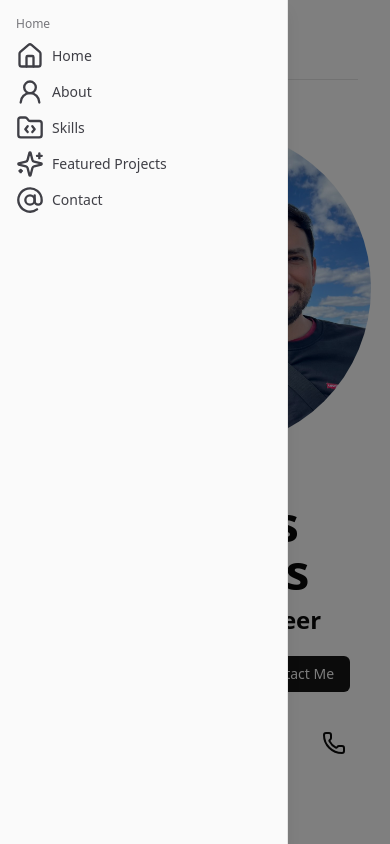
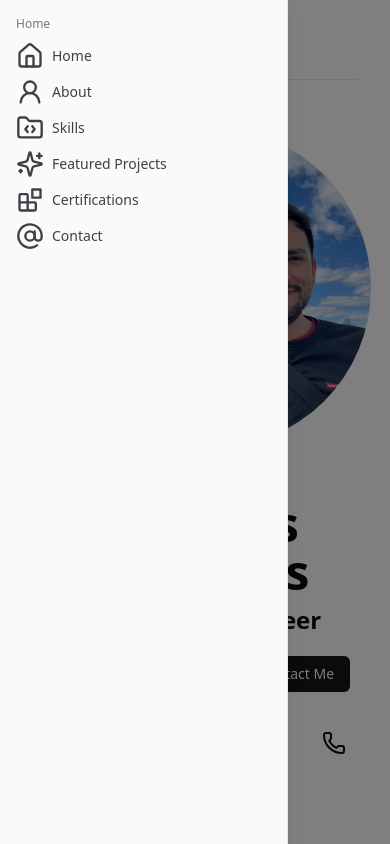
Before and after one commit to neolivaresgonzalez/portfolio-frontend, a React (Vite) app: page /projects/1 in a window 390 px wide. Both pictures are taken after a click on the button "Toggle Sidebar". Shown: the top 844 px of the page. Built offline with nearby package versions, Linux system fonts and the light colour scheme.

Commit message:
Added dynamic way to seed the footer-navbar

```diff
--- /dev/null
+++ b/src/components/ui/icons/blocks.tsx
@@ -0,0 +1,92 @@
+'use client';
+
+import type { Variants } from 'motion/react';
+import type { HTMLAttributes } from 'react';
+import { forwardRef, useCallback, useImperativeHandle, useRef } from 'react';
+import { motion, useAnimation } from 'motion/react';
+
+import { cn } from '@/lib/utils';
+
+export interface BlocksIconHandle {
+    startAnimation: () => void;
+    stopAnimation: () => void;
+}
+
+interface BlocksIconProps extends HTMLAttributes<HTMLDivElement> {
+    size?: number;
+}
+
+const variants: Variants = {
+    normal: { translateX: 0, translateY: 0 },
+    animate: { translateX: -4, translateY: 4 },
+};
+
+const BlocksIcon = forwardRef<BlocksIconHandle, BlocksIconProps>(
+    ({ onMouseEnter, onMouseLeave, className, size = 28, ...props }, ref) => {
+        const controls = useAnimation();
+        const isControlledRef = useRef(false);
+
+        useImperativeHandle(ref, () => {
+            isControlledRef.current = true;
+
+            return {
+                startAnimation: () => controls.start('animate'),
+                stopAnimation: () => controls.start('normal'),
+            };
+        });
+
+        const handleMouseEnter = useCallback(
+            (e: React.MouseEvent<HTMLDivElement>) => {
+                if (!isControlledRef.current) {
+                    controls.start('animate');
+                } else {
+                    onMouseEnter?.(e);
+                }
+            },
+            [controls, onMouseEnter]
+        );
+
+        const handleMouseLeave = useCallback(
+            (e: React.MouseEvent<HTMLDivElement>) => {
+                if (!isControlledRef.current) {
+                    controls.start('normal');
+                } else {
+                    onMouseLeave?.(e);
+                }
+            },
+            [controls, onMouseLeave]
+        );
+
+        return (
+            <div
+                className={cn(className)}
+                onMouseEnter={handleMouseEnter}
+                onMouseLeave={handleMouseLeave}
+                {...props}
+            >
+                <svg
+                    xmlns="http://www.w3.org/2000/svg"
+                    width={size}
+                    height={size}
+                    viewBox="0 0 24 24"
+                    fill="none"
+                    stroke="currentColor"
+                    strokeWidth="2"
+                    strokeLinecap="round"
+                    strokeLinejoin="round"
+                >
+                    <path d="M10 21V8a1 1 0 0 0-1-1H4a1 1 0 0 0-1 1v12a1 1 0 0 0 1 1h12a1 1 0 0 0 1-1v-5a1 1 0 0 0-1-1H3" />
+                    <motion.path
+                        d="M14 3h7v7h-7z"
+                        variants={variants}
+                        animate={controls}
+                    />
+                </svg>
+            </div>
+        );
+    }
+);
+
+BlocksIcon.displayName = 'BlocksIcon';
+
+export { BlocksIcon };
--- a/src/components/ui/modules/app-sidebar.tsx
+++ b/src/components/ui/modules/app-sidebar.tsx
@@ -3,6 +3,7 @@ import { UserIcon } from "@/components/ui/icons/user"
 import { FolderCodeIcon } from "@/components/ui/icons/folder-code"
 import { SparklesIcon } from "@/components/ui/icons/sparkles"
 import { AtSignIcon } from "@/components/ui/icons/at-sign"
+import { BlocksIcon } from "@/components/ui/icons/blocks"
 // import { SearchIcon } from "@/components/ui/icons/search"
 // import { CoffeeIcon } from "@/components/ui/icons/coffee"
 // import { RocketIcon } from "@/components/ui/icons/rocket"
@@ -27,7 +28,7 @@ type MenuItem = {
 
 
 // Menu items mapping to home sections
-const homeItems: MenuItem[] = [
+export const homeItems: MenuItem[] = [
     {
         title: "Home",
         url: "#hero",
@@ -49,6 +50,11 @@ const homeItems: MenuItem[] = [
         icon: SparklesIcon,
     },
     {
+        title: "Certifications",
+        url: "#certifications",
+        icon: BlocksIcon,
+    },
+    {
         title: "Contact",
         url: "#contact",
         icon: AtSignIcon,
@@ -59,7 +65,7 @@ const homeItems: MenuItem[] = [
 
 // Menu items mapping to portfolio routes (feautured projects, professionals, personal, hobbies)
 // TODO:When project search component is implemented, add it to the menu items routing to filtered results
-const portfolioItems: MenuItem[] = [
+export const portfolioItems: MenuItem[] = [
     // {
     //     title: "Search Projects",
     //     url: "#search-projects",
--- a/src/components/ui/modules/footer-navbar.tsx
+++ b/src/components/ui/modules/footer-navbar.tsx
@@ -1,12 +1,11 @@
 import {
     NavigationMenu,
-    NavigationMenuContent,
     NavigationMenuItem,
     NavigationMenuLink,
     NavigationMenuList,
-    NavigationMenuTrigger,
 } from "@/components/ui/shadcn-ui/navigation-menu"
-import { Link } from "lucide-react"
+
+import { homeItems } from "@/components/ui/modules/app-sidebar"
 
 export function FooterNavbar() {
     return (
@@ -16,21 +15,14 @@ export function FooterNavbar() {
                     <NavigationMenuList>
                         <NavigationMenuItem>
                             <ul className="flex flex-row gap-4 p-4 m-4">
-                                <li>
-                                    <NavigationMenuLink href="#hero">Home</NavigationMenuLink>
-                                </li>
-                                <li>
-                                    <NavigationMenuLink href="#about">About</NavigationMenuLink>
-                                </li>
-                                <li>
-                                    <NavigationMenuLink href="#skills">Skills</NavigationMenuLink>
-                                </li>
-                                <li>
-                                    <NavigationMenuLink href="#featured-projects">Projects</NavigationMenuLink>
-                                </li>
-                                <li>
-                                    <NavigationMenuLink href="#contact">Contact</NavigationMenuLink>
-                                </li>
+                                {homeItems.map((item) => (
+                                    <li key={item.title}>
+                                        <NavigationMenuLink href={item.url} className="flex flex-col md:flex-row items-center gap-3">
+                                            <item.icon />
+                                            <span className="hidden md:block">{item.title}</span>
+                                        </NavigationMenuLink>
+                                    </li>
+                                ))}
                             </ul>
                         </NavigationMenuItem>
                     </NavigationMenuList>
```
